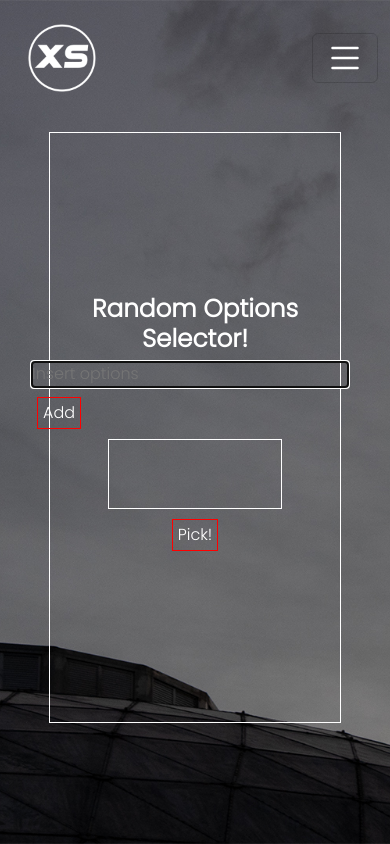
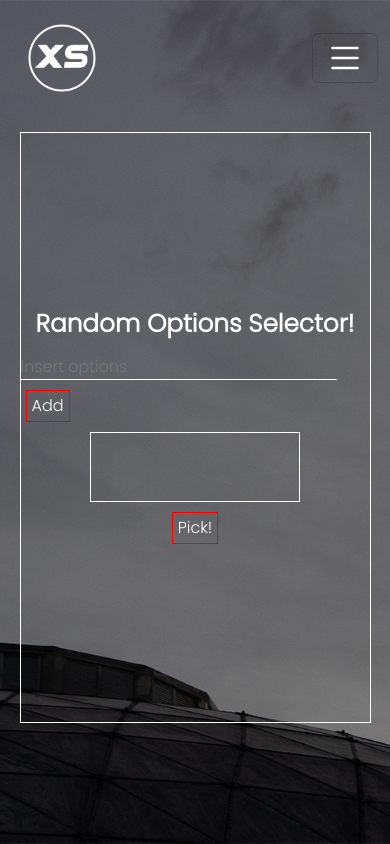
Before and after one commit to NachoXS15/randomSelectorAppTS, a React (Create React App) app: page / in a window 390 px wide. Built offline with nearby package versions, Linux system fonts and the light colour scheme.

Commit message:
updated breakpoints

```diff
--- a/src/App.tsx
+++ b/src/App.tsx
@@ -20,7 +20,7 @@ function App() {
             <Header />
             <div className="containerBox">
                 <div className="box">
-                    <h2 className='text-center text-white' style={{fontWeight: 'bold'}}>Random Options Selector!</h2>
+                    <h2 className='text-center text-white p-2' style={{fontWeight: 'bold'}}>Random Options Selector!</h2>
                     <Selector addOptions={addOption} />
                     <RandomOption options={options} />
                 </div>
--- a/src/styles/App.scss
+++ b/src/styles/App.scss
@@ -43,11 +43,28 @@ body {
   background: none;
   border-bottom: 1px solid white;
   margin-right: 10px;
+  color: white;
+}
+
+#input:focus{
+  outline: none;
+}
+
+@media screen and (max-width: 768px) {
+  .box{
+    width: 90%;
+  }
+}
+
+@media screen and (max-width: 520px) {
+  .box{
+    width: 90%;
+  }
 }
 
 @media screen and (max-width: 420px) {
   .box{
-    width: 75%;
+    width: 90%;
   }
 }
 
```
